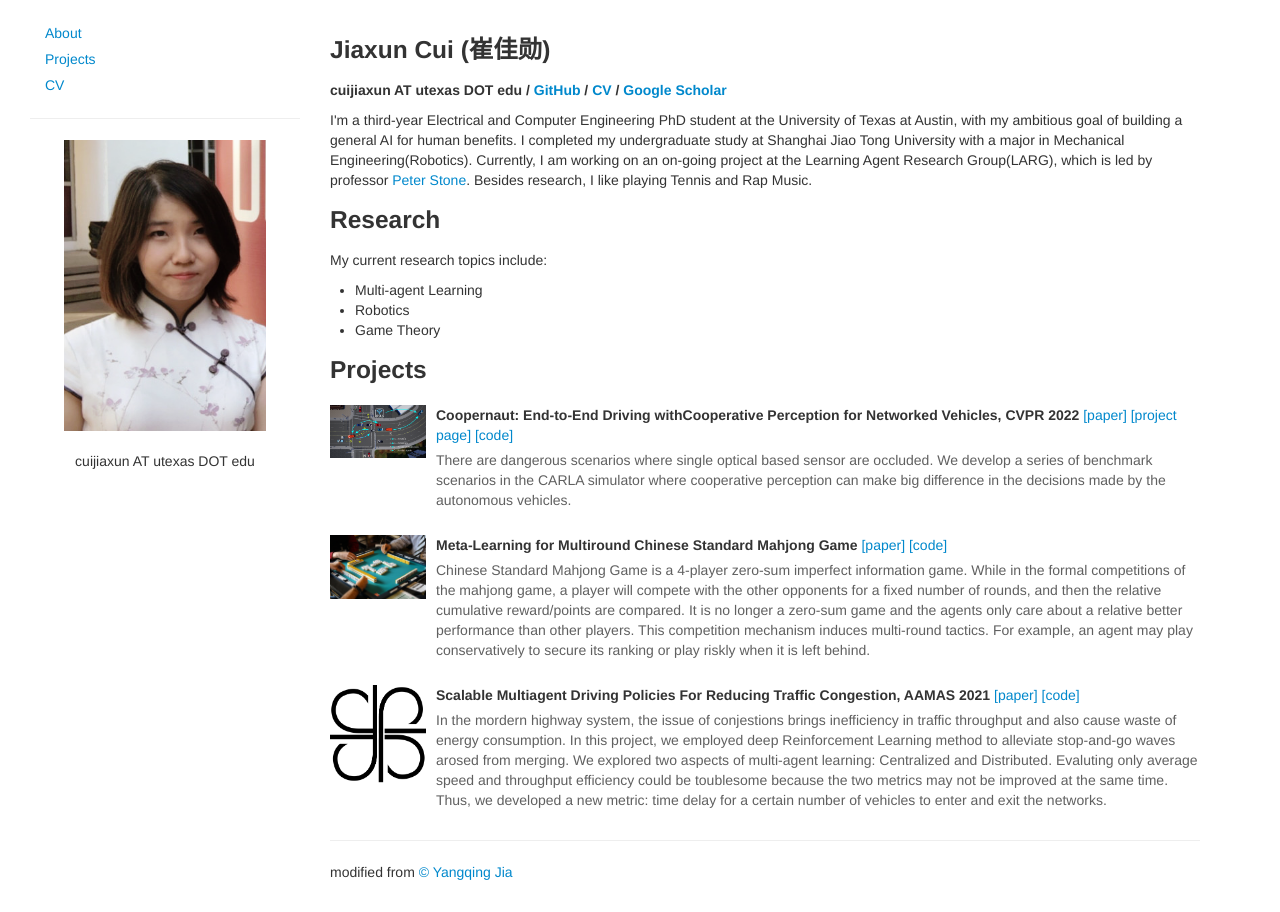
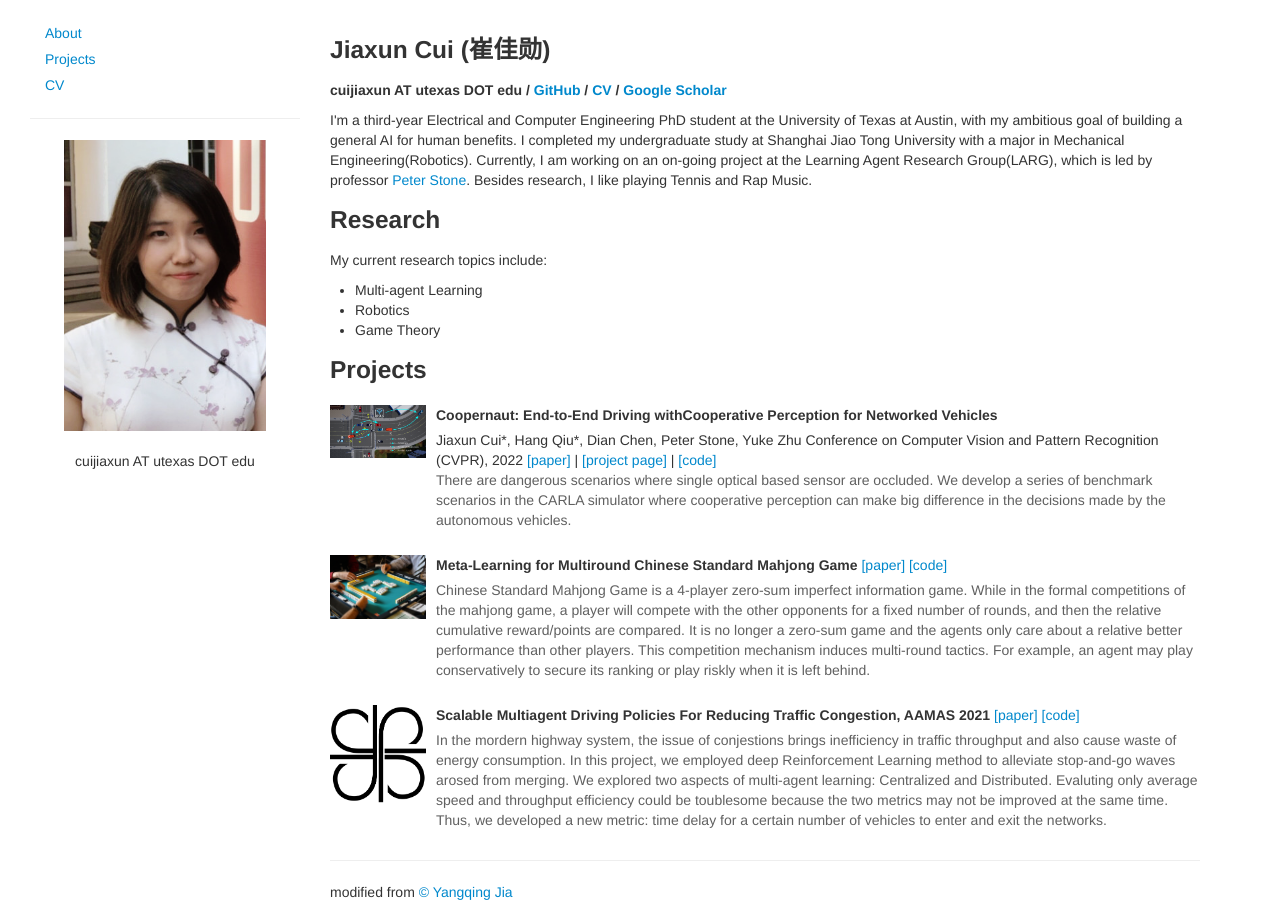
Before and after one commit to cuijiaxun/cuijiaxun.github.io, a Jekyll site: the page index.html, which Jekyll copies as it is, in a window 1280 px wide. Built offline with Jekyll 4.4.1, drawn with Linux system fonts in a browser that asks for light colours.

```diff
--- a/index.html
+++ b/index.html
@@ -111,14 +111,16 @@
                 </a>
                 <div class="media-body">
                     <p class="media-heading">
-                        <strong>
-                             Coopernaut: End-to-End Driving withCooperative Perception for Networked Vehicles, CVPR 2022
-                     </strong>
-                    <a href=" " > [paper] </a>
-                    <a href="https://ut-austin-rpl.github.io/Coopernaut/"> [project page] </a>
-                    <a href="https://github.com/UT-Austin-RPL/Coopernaut"> [code] </a>
+                    <strong>
+                             Coopernaut: End-to-End Driving withCooperative Perception for Networked Vehicles
+                    </strong>
 
                     </p>
+                    Jiaxun Cui*, Hang Qiu*, Dian Chen, Peter Stone, Yuke Zhu
+
+                    Conference on Computer Vision and Pattern Recognition (CVPR), 2022
+
+                    <a href=" " > [paper] </a> | <a href="https://ut-austin-rpl.github.io/Coopernaut/"> [project page] </a> | <a href="https://github.com/UT-Austin-RPL/Coopernaut"> [code] </a>
                     <p class="abstract-text">
                         There are dangerous scenarios where single optical based sensor are occluded. We develop a series of benchmark scenarios in the CARLA simulator where cooperative perception can make big difference in the decisions made by the autonomous vehicles.
                     </p>
```
